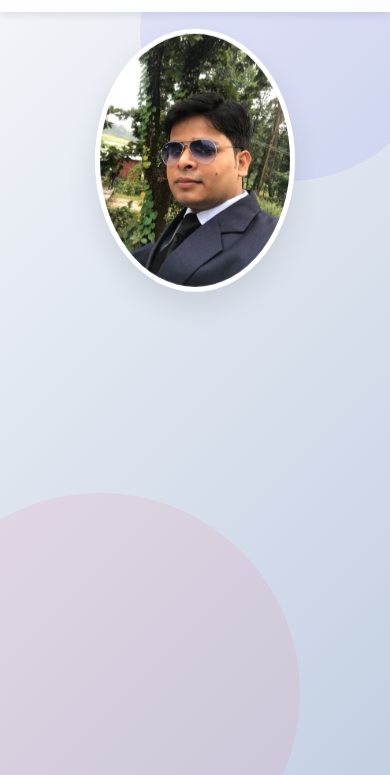
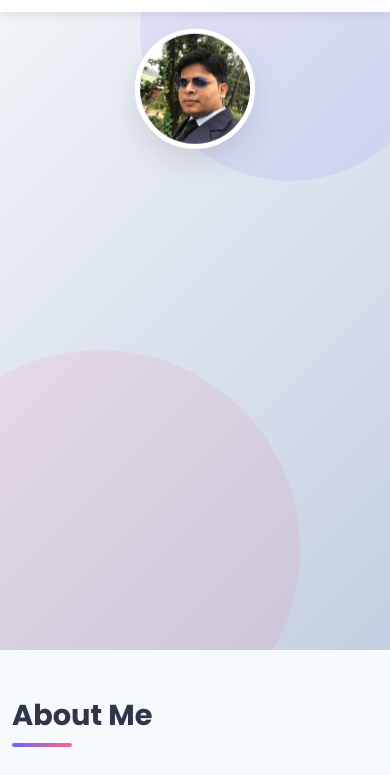
Before and after one commit to i-codefyn/manish, a plain HTML site: page index.html in a window 390 px wide. Shown: the part 69-844 px from the top of the page. Drawn offline with nearby package versions, Linux system fonts and the light colour scheme.

Commit message:
Update index.html

```diff
--- a/index.html
+++ b/index.html
@@ -103,6 +103,9 @@
             border: 5px solid white;
             box-shadow: 0 15px 30px rgba(0, 0, 0, 0.1);
             transition: all 0.5s ease;
+            width: 400px;
+           height: 400px;
+           object-fit: cover; /* keeps image nicely fitted */
         }
 
         .profile-img:hover {
@@ -110,6 +113,13 @@
             box-shadow: 0 20px 40px rgba(0, 0, 0, 0.15);
         }
 
+
+        @media (max-width: 768px) {
+          .profile-img {
+            width: 120px;
+            height: 120px;
+          }
+        }
         .section-title {
             color: var(--secondary-color);
             position: relative;
@@ -418,7 +428,8 @@
         <div class="container">
             <div class="row align-items-center">
                 <div class="col-lg-6">
-                    <img src="mk.JPG" alt="Manish Sharma" class="img-fluid rounded-circle profile-img floating animate-on-scroll">
+                   <img src="mk.JPG" alt="Manish Sharma" class="profile-img img-fluid rounded-circle floating animate-on-scroll">
+
                 </div>
                 <div class="col-lg-6 animate-on-scroll" data-delay="200">
                     <h1 class="display-4 fw-bold mb-3">Manish Sharma</h1>
```
